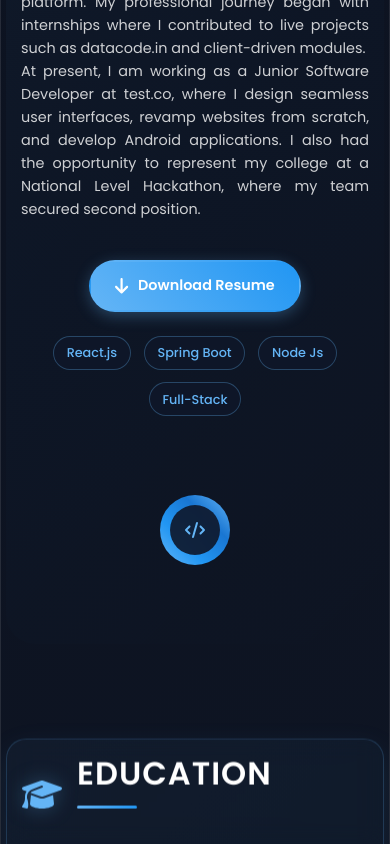
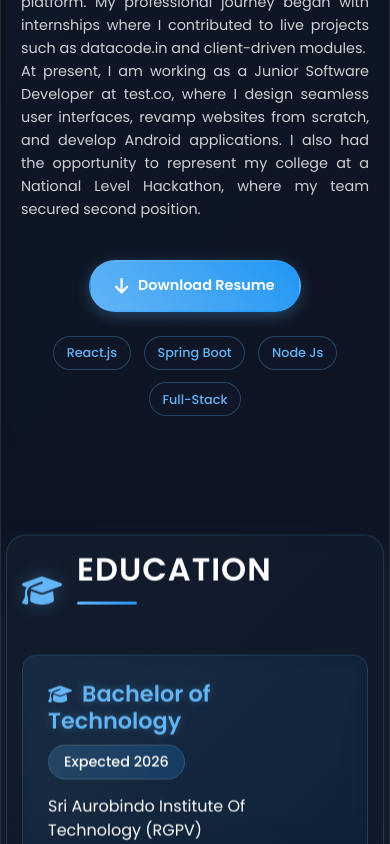
Before and after one commit to Divyx09/divya--attarde-portfolio, a React (Create React App) app: page / in a window 390 px wide. Shown: the part 1606-2450 px from the top of the page. Built offline with nearby package versions, Linux system fonts and the light colour scheme.

Commit message:
Update about section layout for improved responsiveness on larger screens

```diff
--- a/src/components/Portfolio.js
+++ b/src/components/Portfolio.js
@@ -159,7 +159,10 @@ const Portfolio = () => {
               </div>
             </div>
 
-            <div className="about-hero-visual" data-aos="fade-left">
+            <div
+              className="about-hero-visual d-none d-lg-flex"
+              data-aos="fade-left"
+            >
               <div className="floating-card card-1">
                 <FontAwesomeIcon icon={faLaptopCode} />
                 <span>Frontend</span>
```
